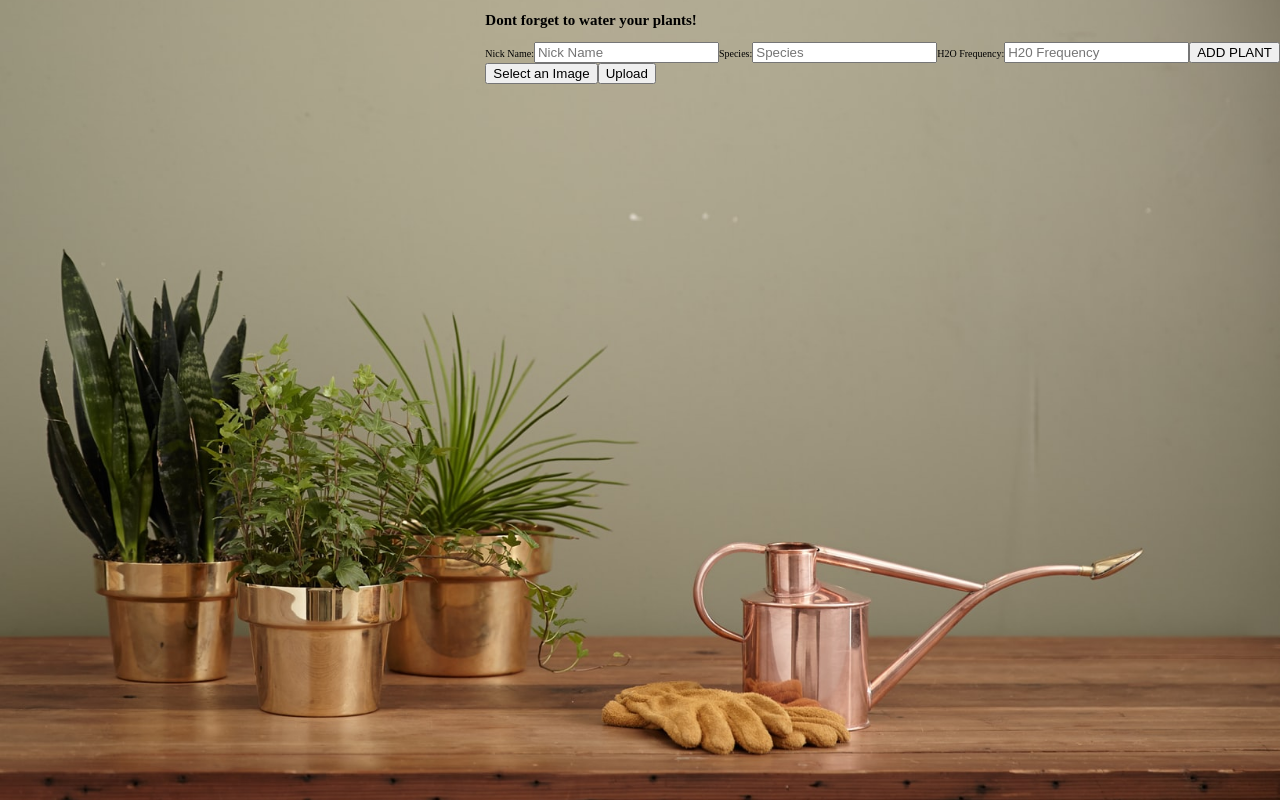
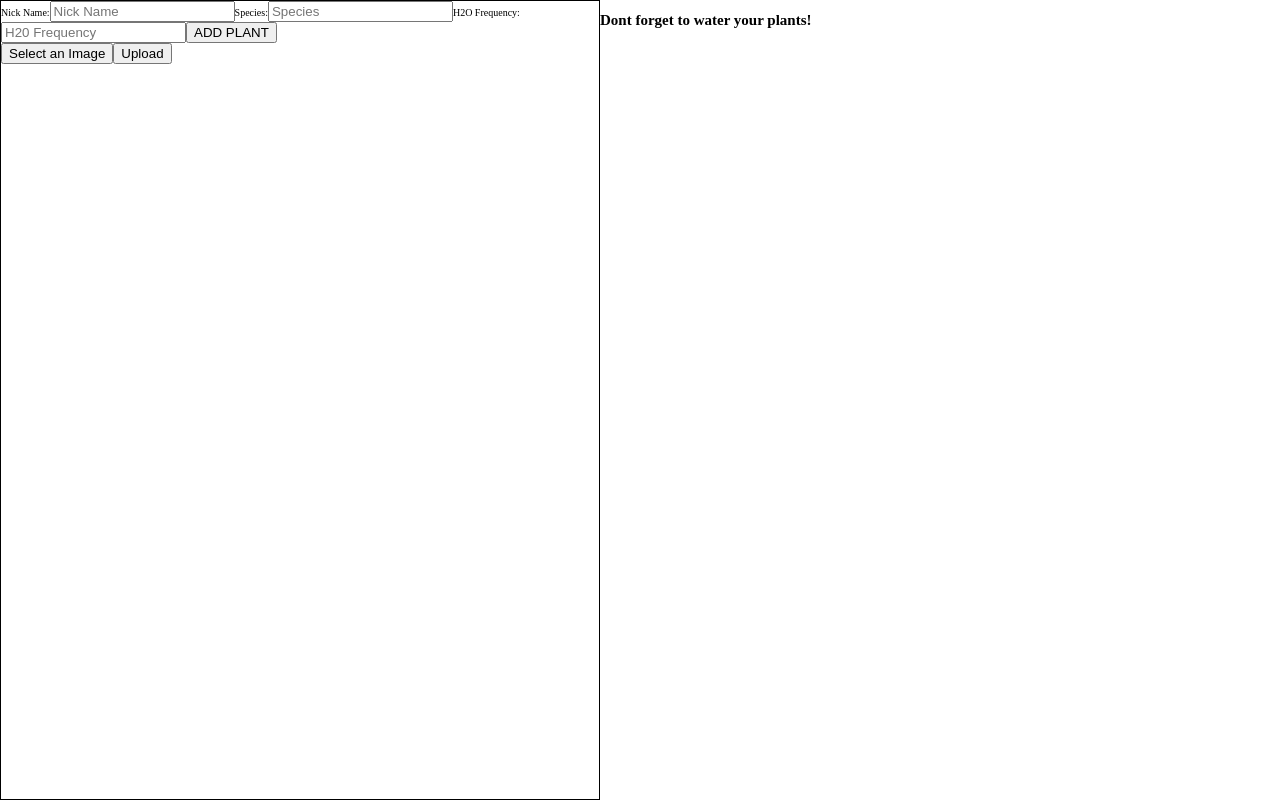
Before and after one commit to Water-MyPlants/FRONT-END, a React (Create React App) app: page /plants in a window 1280 px wide. Built offline with nearby package versions, Linux system fonts and the light colour scheme.

Commit message:
created ProfileCard component removed type-face, moved around plant list

```diff
--- a/src/App.js
+++ b/src/App.js
@@ -2,14 +2,14 @@ import React from "react";
 import styled, { createGlobalStyle } from "styled-components";
 
 import WelcomePage from "./components/WelcomePage";
-import background from "./assets/background.jpeg";
+
 
 function App() {
   return (
-    <AppStyle className="App">
+    <div className="App">
       <GlobalStyle />
       <WelcomePage />
-    </AppStyle>
+    </div>
   );
 }
 
@@ -31,14 +31,5 @@ body {
   font-size: 100%;
   font: inherit;
   vertical-align: baseline;
-  font-family: 'Permanent Marker', cursive;
   }
 `;
-const AppStyle = styled.div`
-  background-image: url(${background});
-  background-repeat: no-repeat;
-  background-position: center;
-  background-size: cover;
-  width: 100%;
-  height: 100vh;
-`;
--- a/src/components/PlantList.js
+++ b/src/components/PlantList.js
@@ -1,20 +1,17 @@
 import React from "react";
 import { Form, Field, withFormik } from "formik";
 import * as Yup from "yup";
+import styled from "styled-components";
 
+import ProfileCard from "./ProfileCard";
 import PlantCard from "./PlantCard";
 import UploadForm from './UploadForm'
 
 export const PlantList = ({ errors, touched, values, status }) => {
 
   return (
-    <div className="wrapper">
-      <div className="plant-list-container">
-        <h2>Dont forget to water your plants!</h2>
-        {/* {plantList
-          ? plantList.map(plant => <PlantCard key={plant.id} plant={plant} />)
-          : null} */}
-      </div>
+    <PlantListStyle className="plant-list-wrapper">
+        <ProfileCard />
         <div className="add-plant-container">
           <Form className="form">
             <label>Nick Name:</label>
@@ -38,7 +35,13 @@ export const PlantList = ({ errors, touched, values, status }) => {
           </Form>
           <UploadForm />
         </div>
+      <div className="plant-list-container">
+        <h2>Dont forget to water your plants!</h2>
+        {/* {plantList
+          ? plantList.map(plant => <PlantCard key={plant.id} plant={plant} />)
+          : null} */}
       </div>
+    </PlantListStyle>
   );
 };
 
@@ -60,3 +63,13 @@ const FormikPlantForm = withFormik({
 })(PlantList);
 //!!! withFormik validation and Yup Error Messages //
 export default FormikPlantForm;
+
+const PlantListStyle = styled.div`
+display: flex;
+background: white;
+width: 100%;
+.add-plant-container {
+  border: 1px solid black;
+  width: 600px;
+}
+`;
--- /dev/null
+++ b/src/components/ProfileCard.js
@@ -0,0 +1,11 @@
+import React from 'react';
+
+const ProfileCard = () => {
+    return (
+        <div className='profile-container'>
+
+        </div>
+    );
+};
+
+export default ProfileCard;
--- a/src/components/UploadForm.js
+++ b/src/components/UploadForm.js
@@ -14,7 +14,8 @@ export default class UploadForm extends Component {
         })
       }
 
-    imgUploadHandler = () => {
+    imgUploadHandler = e => {
+      console.log(e.target.files)
         const formData = new FormData();
         formData.append('image', this.state.selectedImg, this.state.selectedImg.name);
         axios.post('https://build-week-4.herokuapp.com/api/plants', formData).then(res => {
--- a/src/components/WelcomePage.js
+++ b/src/components/WelcomePage.js
@@ -5,6 +5,7 @@ import styled from "styled-components";
 import LoginForm from "./LoginForm";
 import SignupForm from "./SignupForm";
 import PlantList from "./PlantList";
+import background from "../assets/background.jpeg";
 
 export default function WelcomePage() {
   return (
@@ -19,6 +20,12 @@ export default function WelcomePage() {
   );
 }
 const WrapperStyle = styled.div`
+  background-image: url(${background});
+  background-repeat: no-repeat;
+  background-position: center;
+  background-size: cover;
+  width: 100%;
+  height: 100vh;
   display: flex;
   justify-content: flex-end;
   @media (max-width: 768px) {
```
Lines whose indentation alone changed are shown as unchanged.
